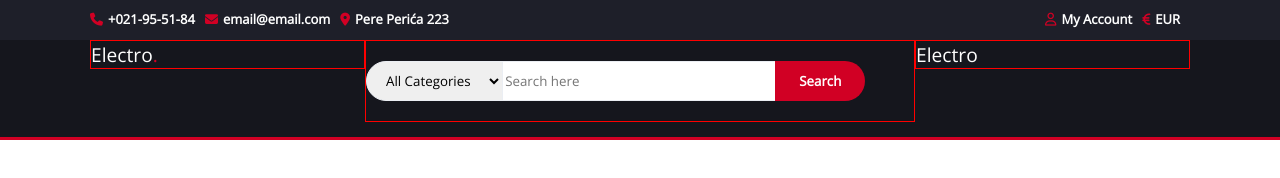
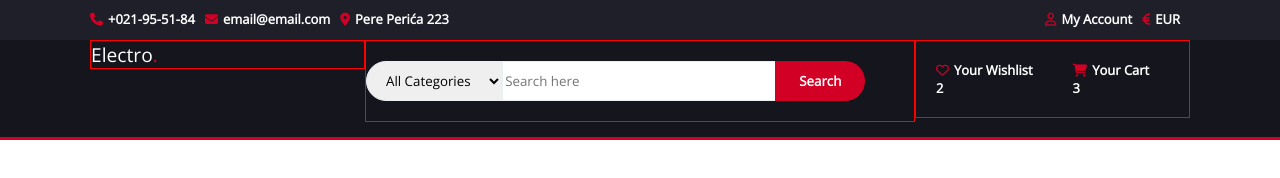
Before and after one commit to nemanjagov/electro, a plain HTML site: page index.html in a window 1280 px wide. Drawn offline with nearby package versions, Linux system fonts and the light colour scheme.

Commit message:
right header

```diff
--- a/css/style.css
+++ b/css/style.css
@@ -103,3 +103,11 @@
   border: none;
   border-radius: 0 25px 25px 0;
 }
+
+.header-wishcart {
+  display: inline-block;
+  width: 50%;
+  font-size: small;
+  font-weight: 700;
+  padding: 20px 0 20px 20px;
+}
--- a/index.html
+++ b/index.html
@@ -52,7 +52,17 @@
             <button class="btn-search">Search</button>
           </form>
         </div>
-        <div class="header-side right">Electro</div>
+        <div class="header-side right">
+          <div class="header-wishcart">
+            <a><i class="fa fa-heart-o"></i>Your Wishlist</a>
+            <div>2</div>
+          </div>
+          <div class="header-wishcart right">
+            <a><i class="fa fa-shopping-cart"></i>Your Cart</a>
+            <div>3</div>
+          </div>
+          <div></div>
+        </div>
       </div>
     </div>
   </body>
```
